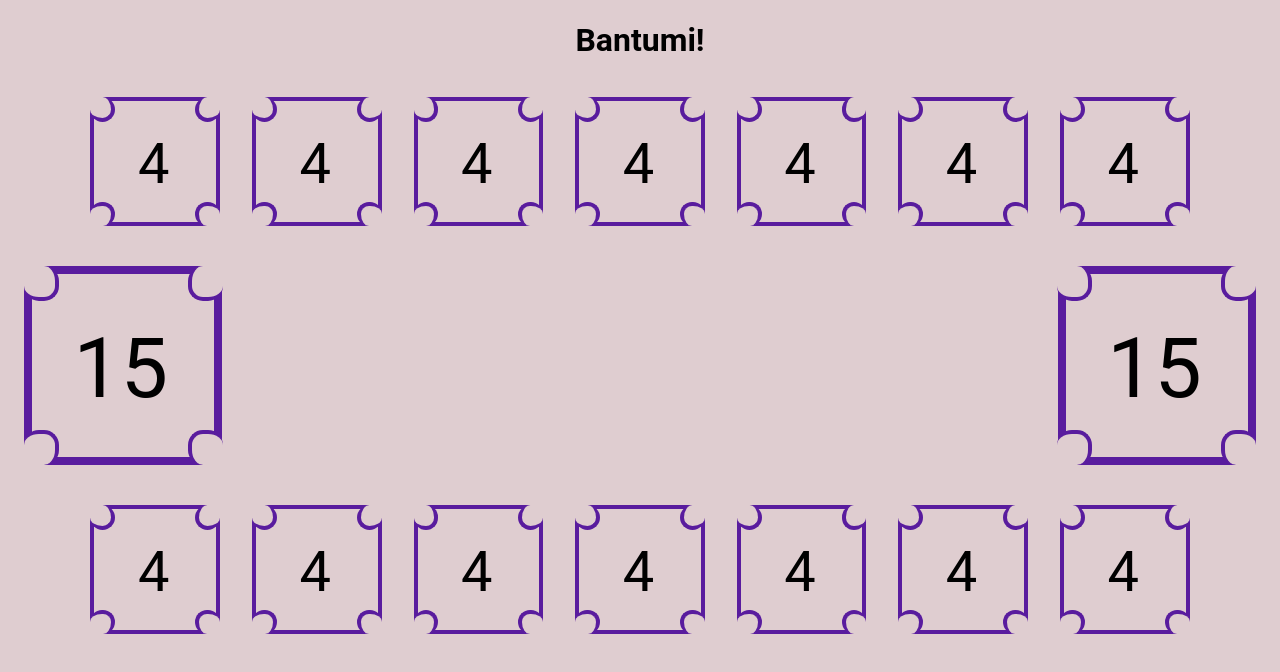
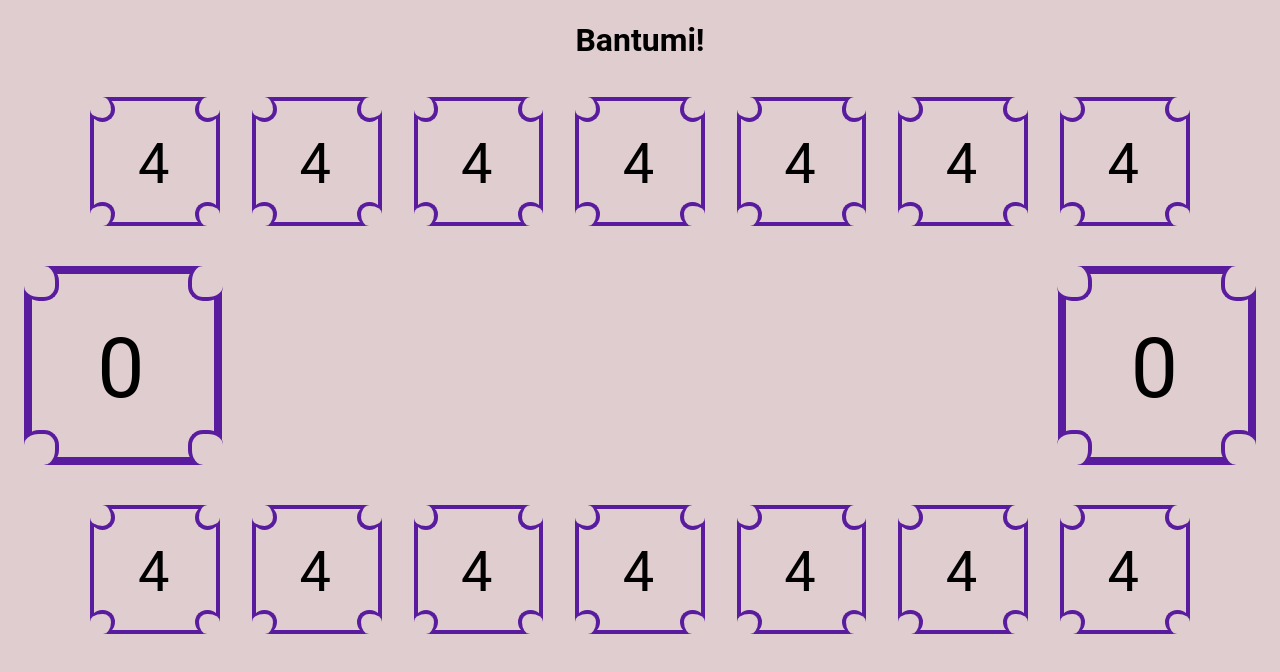
Before and after one commit to OwenKelvin/Bantumi, an Angular app: page / in a window 1280 px wide. Shown: the top 672 px of the page. Built offline with nearby package versions, Linux system fonts and the light colour scheme.

Commit message:
updated Board Component

```diff
--- a/src/app/shared/components/board/board.component.html
+++ b/src/app/shared/components/board/board.component.html
@@ -1,10 +1,15 @@
 <section >
     <section>
-        <app-pocket *ngFor="let pocket of pockets.player1" [inputValue]='pocket'></app-pocket>
+        <app-pocket
+            *ngFor="let pocket of pockets.player1; index as i"
+            [inputValue]='pocket'
+            (makeMove)='makeMove(i)'
+        >
+        </app-pocket>
     </section>
     <section>
-        <app-cumulative-pocket style="float: left"></app-cumulative-pocket>
-        <app-cumulative-pocket style="float:right"></app-cumulative-pocket>
+        <app-cumulative-pocket [inputValue]='cumulative.player1.value' style="float: left"></app-cumulative-pocket>
+        <app-cumulative-pocket [inputValue]='cumulative.player2.value' style="float:right"></app-cumulative-pocket>
     </section>
     <section>
         <app-pocket *ngFor="let pocket of pockets.player2" [inputValue]='pocket'></app-pocket>
--- a/src/app/shared/components/board/board.component.ts
+++ b/src/app/shared/components/board/board.component.ts
@@ -1,4 +1,4 @@
-import { Component, OnInit, Input } from '@angular/core';
+import { Component, OnInit, Input, Output } from '@angular/core';
 
 @Component({
   selector: 'app-board',
@@ -13,6 +13,10 @@ export class BoardComponent implements OnInit {
   @Input() initialPocketValue: number;
   constructor() {
     this.pockets = { player1: [], player2: []};
+    this.cumulative = { player1: { value: 0 }, player2: { value: 0 }};
+  }
+  makeMove(pocket: any) {
+    alert(JSON.stringify(pocket));
   }
   ngOnInit() {
     this.players = {
--- a/src/app/shared/components/cumulative-pocket/cumulative-pocket.component.html
+++ b/src/app/shared/components/cumulative-pocket/cumulative-pocket.component.html
@@ -4,6 +4,6 @@
     <div class="pocket-conner pocket-conner-bottom-left"></div>
     <div class="pocket-conner pocket-conner-bottom-right"></div>
     <div class="pocket-inner-wrapper">
-        <span data-pocket-value=""> {{ 15 }}</span>
+        <span data-pocket-value=""> {{ value }}</span>
     </div>
 </section>
--- a/src/app/shared/components/cumulative-pocket/cumulative-pocket.component.ts
+++ b/src/app/shared/components/cumulative-pocket/cumulative-pocket.component.ts
@@ -1,4 +1,4 @@
-import { Component, OnInit } from '@angular/core';
+import { Component, OnInit, Input } from '@angular/core';
 
 @Component({
   selector: 'app-cumulative-pocket',
@@ -7,9 +7,13 @@ import { Component, OnInit } from '@angular/core';
 })
 export class CumulativePocketComponent implements OnInit {
 
-  constructor() { }
+  @Input() inputValue: number;
+  value: number;
+  constructor() {
+   }
 
   ngOnInit() {
+    this.value = this.inputValue;
   }
 
 }
--- a/src/app/shared/components/pocket/pocket.component.html
+++ b/src/app/shared/components/pocket/pocket.component.html
@@ -1,4 +1,4 @@
-<section class="pocket-outer-wrapper">
+<section class="pocket-outer-wrapper" (click)='moveRequest()'>
     <div class="pocket-conner pocket-conner-top-left"></div>
     <div class="pocket-conner pocket-conner-top-right"></div>
     <div class="pocket-conner pocket-conner-bottom-left"></div>
--- a/src/app/shared/components/pocket/pocket.component.ts
+++ b/src/app/shared/components/pocket/pocket.component.ts
@@ -1,4 +1,4 @@
-import { Component, OnInit, Input } from '@angular/core';
+import { Component, OnInit, Input, Output, EventEmitter } from '@angular/core';
 
 @Component({
   selector: 'app-pocket',
@@ -7,12 +7,16 @@ import { Component, OnInit, Input } from '@angular/core';
 })
 export class PocketComponent implements OnInit {
 
-  private value = 7;
+  private value: number;
   @Input() inputValue: number;
+  @Output() makeMove = new EventEmitter();
   constructor() { }
 
   ngOnInit() {
     this.value = this.inputValue;
   }
+  moveRequest() {
+    this.makeMove.emit('makeMove');
+  }
 
 }
```
